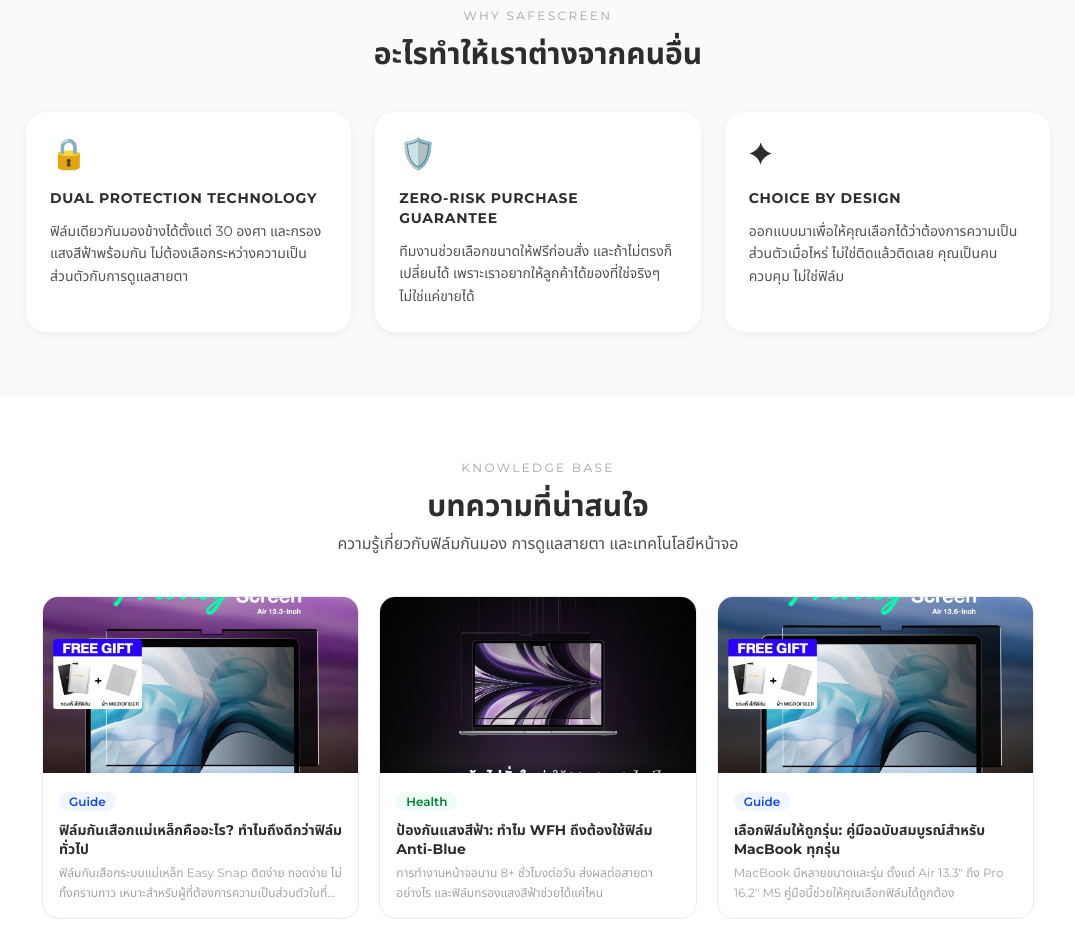
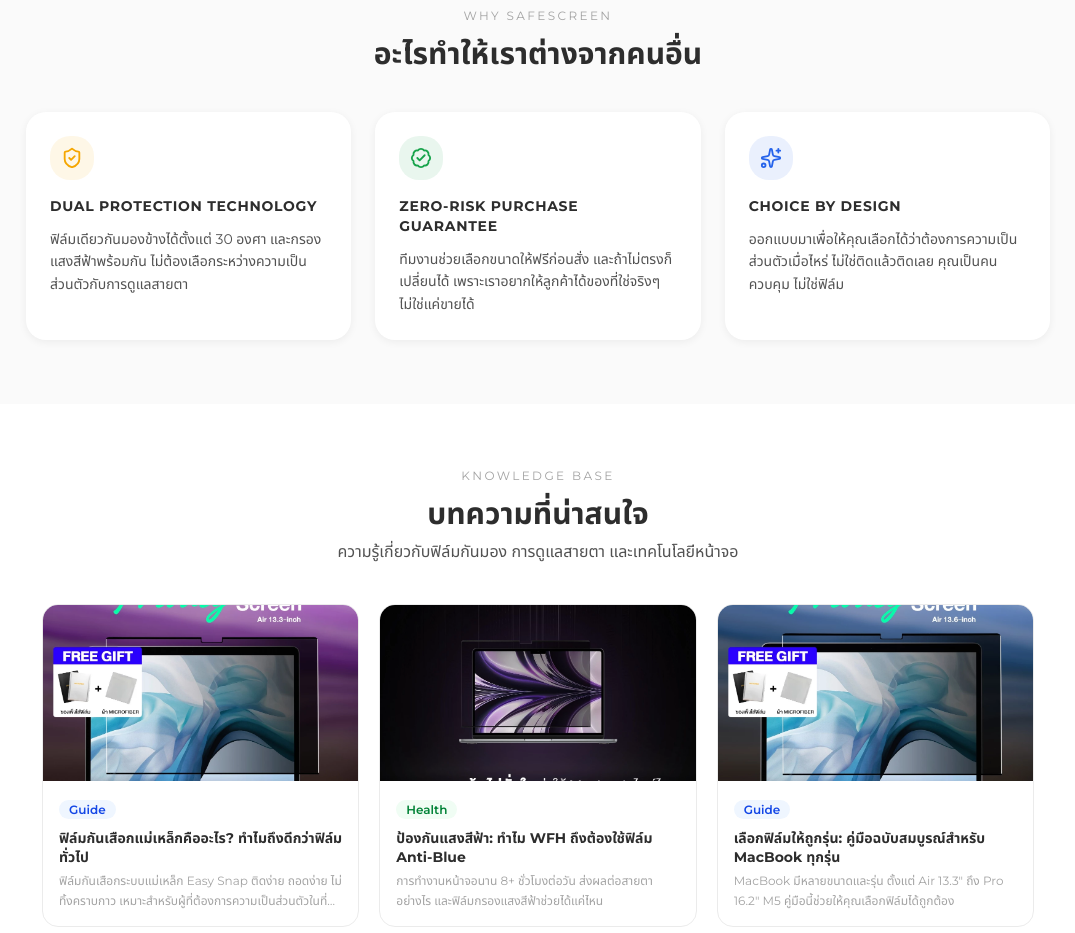
Before and after one commit to Riewta/safeScreen, a Next.js app: page /about in a window 1280 px wide. Shown: the part 1100-2033 px from the top of the page, without its empty margins (102-1177 px from the left). Built offline with nearby package versions, Linux system fonts and the light colour scheme; no server answers.

Commit message:
layout change

```diff
--- a/src/app/(storefront)/about/page.tsx
+++ b/src/app/(storefront)/about/page.tsx
@@ -2,7 +2,7 @@
 
 import Link from "next/link";
 import Image from "next/image";
-import { ArrowRight } from "lucide-react";
+import { ArrowRight, ShieldCheck, BadgeCheck, Sparkles } from "lucide-react";
 import { useLang } from "@/contexts/lang";
 import { useEffect, useRef, type ReactNode } from "react";
 import { FaInstagram, FaLine, FaTiktok } from "react-icons/fa6";
@@ -110,9 +110,9 @@ export default function AboutPage() {
   ];
 
   const whyCards = [
-    { icon: t.why1Icon, title: t.why1Title, body: t.why1Body },
-    { icon: t.why2Icon, title: t.why2Title, body: t.why2Body },
-    { icon: t.why3Icon, title: t.why3Title, body: t.why3Body },
+    { Icon: ShieldCheck, color: "#F5A600", title: t.why1Title, body: t.why1Body },
+    { Icon: BadgeCheck,  color: "#16A34A", title: t.why2Title, body: t.why2Body },
+    { Icon: Sparkles,    color: "#2563EB", title: t.why3Title, body: t.why3Body },
   ];
 
   const stats = [
@@ -168,7 +168,9 @@ export default function AboutPage() {
             {whyCards.map((c, i) => (
               <Reveal key={c.title} delay={i * 100}>
                 <div className="bg-white rounded-xl p-6 shadow-[var(--km-shadow-card)] h-full">
-                  <div className="text-3xl mb-4">{c.icon}</div>
+                  <div className="w-11 h-11 rounded-xl flex items-center justify-center mb-4" style={{ background: `${c.color}18` }}>
+                    <c.Icon size={22} style={{ color: c.color }} />
+                  </div>
                   <h3 className="text-sm font-bold tracking-wider text-[var(--km-text)] mb-3">{c.title}</h3>
                   <p className="text-sm text-[var(--km-text-secondary)] leading-relaxed">{c.body}</p>
                 </div>
```
